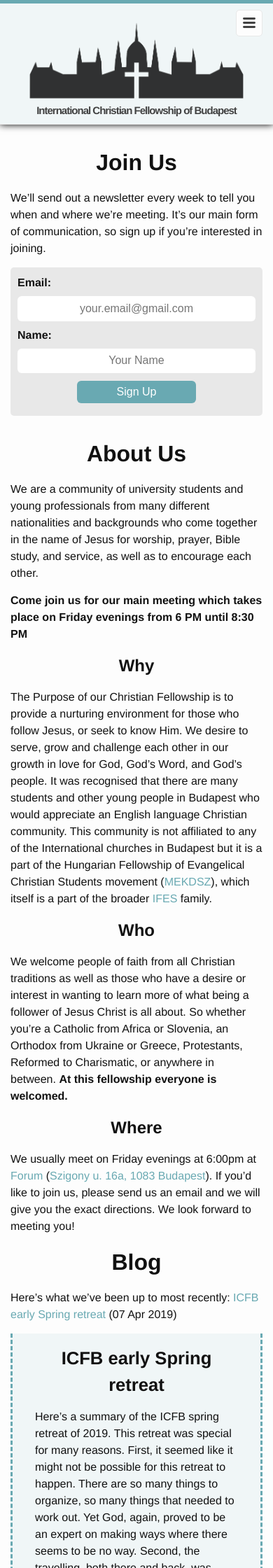
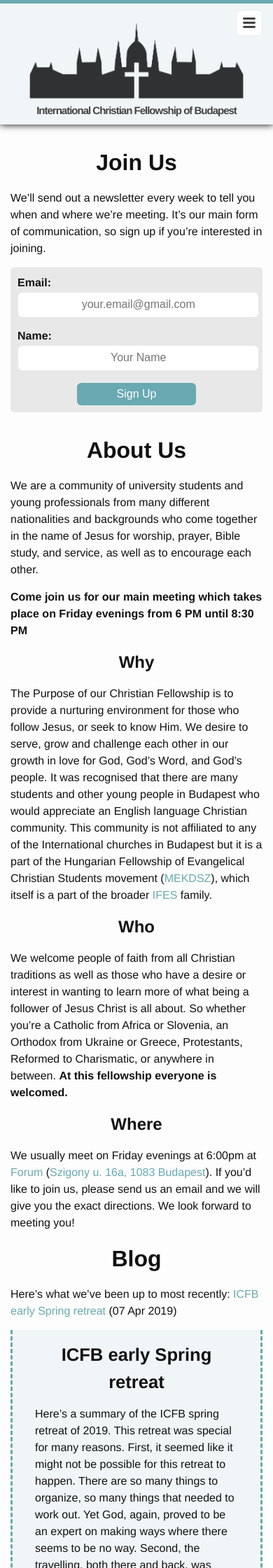
Before and after one commit to sionleroux/icfbudapest.org, a Jekyll site: the page built from index.md, in a window 390 px wide. Shown: the top 2240 px of the page at 70% size. Built offline with Jekyll 4.4.1, drawn with Linux system fonts in a browser that asks for light colours.

Commit message:
Visually separate form fields in mobile layout
Add more spacing between the label-field pairs to make it visually
clearer which label text belongs to which field.  This involved
splitting the inputs and their labels in the CSS so that the margins
wouldn't be applied to both and stretch out the whole form.

```diff
--- a/_sass/_base.scss
+++ b/_sass/_base.scss
@@ -263,14 +263,18 @@
     }
 
     @include media-query($on-palm) {
-        .input-field,input {
+        input {
             width: 100%;
+            margin-bottom: $spacing-unit * 0.5;
+        }
+        .input-field {
             margin: $spacing-unit * 0.25 0;
             padding: 0.5% 0;
             &[type=submit] {
                 width: 50%;
                 margin-left: 25%;
                 margin-right: 25%;
+                margin-bottom: 0;
                 float: none;
             }
         }
```
